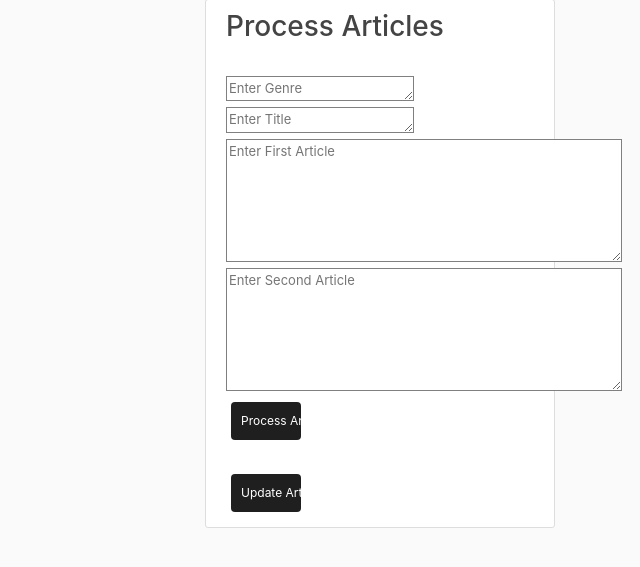
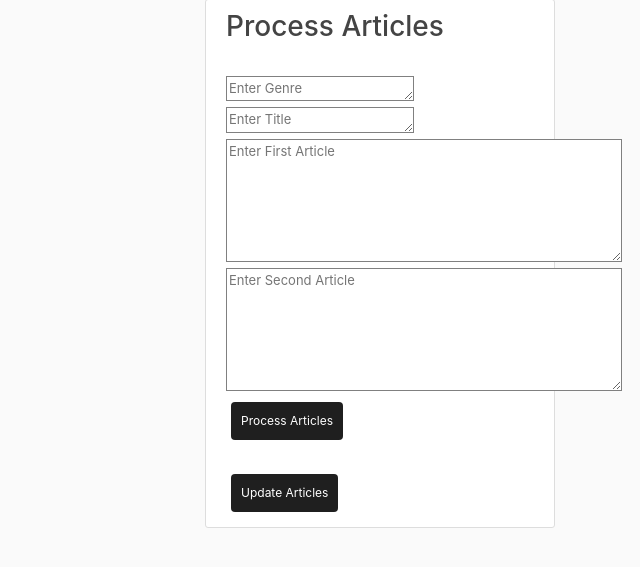
Before and after one commit to dthomas40/newssimplified, a Django app: page / in a window 1280 px wide. Shown: the part 81-648 px from the top of the page, without its empty margins (640-1280 px from the left). Run offline with Django 3.2, Linux system fonts and the light colour scheme; data that the repository does not hold is empty; some libraries are stand-ins or nearby versions.

Commit message:
styling changes

```diff
--- a/blog/templates/blog/base.html
+++ b/blog/templates/blog/base.html
@@ -48,7 +48,7 @@
         text-align: center;
         font-size: 12px;
         padding: 10px;
-        width: 70px;
+        /* width: 70px; */
         transition: all 0.5s;
         cursor: pointer;
         margin: 5px;
```
